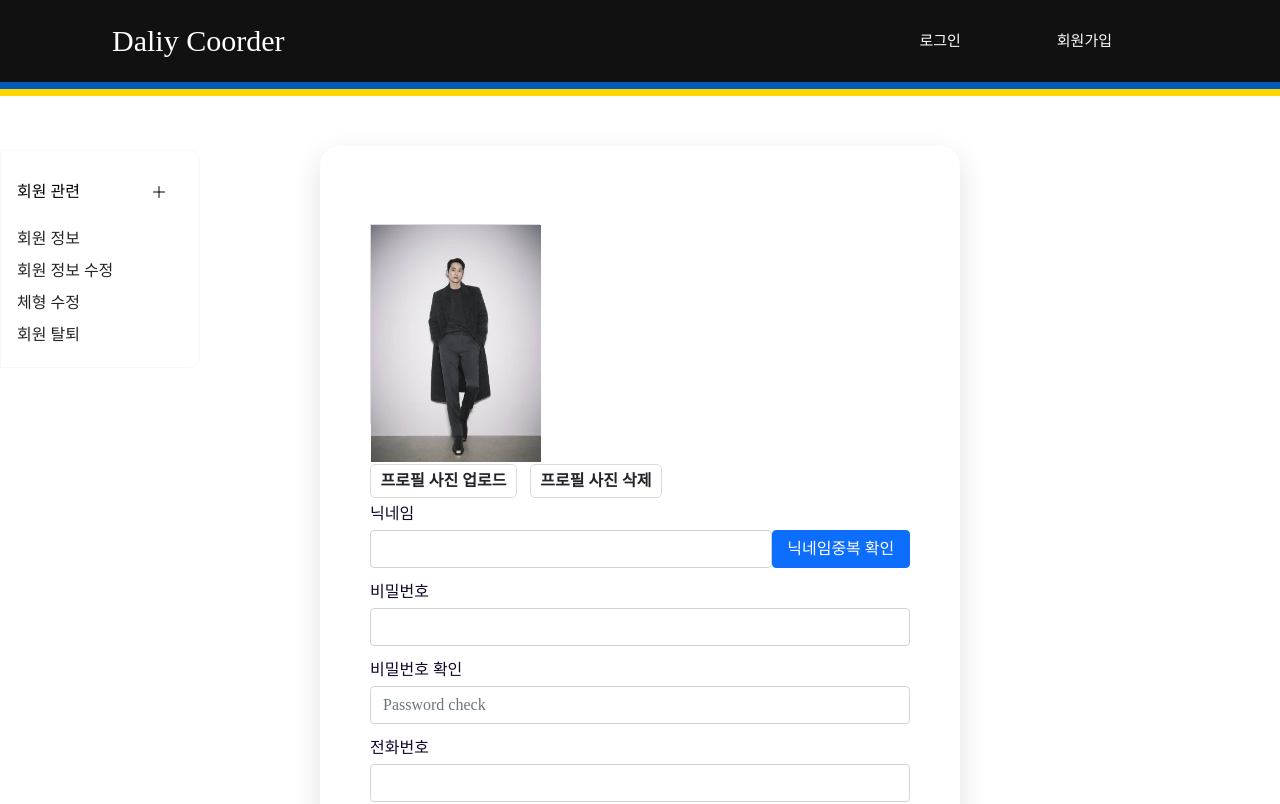
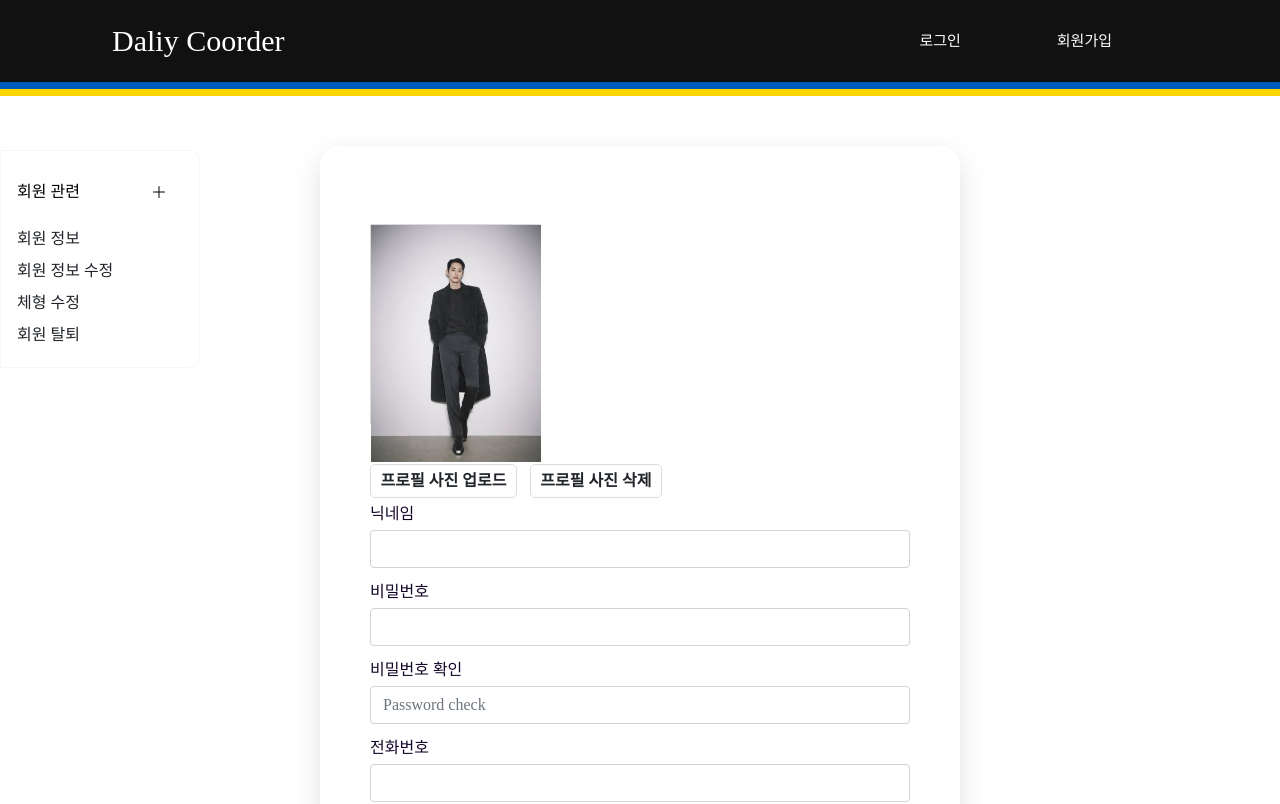
Before and after one commit to silbioa480/Daily-Coorder, a React (Create React App) app: page /member/MyPage_MemberModify in a window 1280 px wide. Shown: the top 804 px of the page. Built offline with nearby package versions, Linux system fonts and the light colour scheme; no server answers; a web font is replaced by a local one.

Commit message:
정보수정페이지 수정

```diff
--- a/src/components/MyPage_MemberModify.tsx
+++ b/src/components/MyPage_MemberModify.tsx
@@ -289,23 +289,6 @@ function MyPage_MemberModify() {
 
       console.log(changeInfo);
   }
-
-
-
-  const compareNickName=()=>{
-      if(updateUserInfo !==undefined){
-
-        if(updateUserInfo.user_nickname == changeInfo.user_nickname ){
-          console.log(updateUserInfo.user_nickname);
-          alert("중복닉네임 입니다.");
-      }else{
-          alert("사용가능한 닉네임입니다");
-      }
-      }
-  }
-
-
-
   const openModal = () => {
     setShow(true);
   }
@@ -378,8 +361,6 @@ function MyPage_MemberModify() {
                 <div style={{ width: "100%", display: "flex" }}>
                   <Form.Control type="text" placeholder={updateUserInfo?.user_nickname} name="nickname" onChange={handleChange} {...register("user_nickname", { required: "닉네임을 입력하세요" })}
                   />
-                  <Button style={{ width: "180px", textAlign: "center" }} onClick={compareNickName}>닉네임중복
-                    확인</Button>
                 </div>
 
 
```
